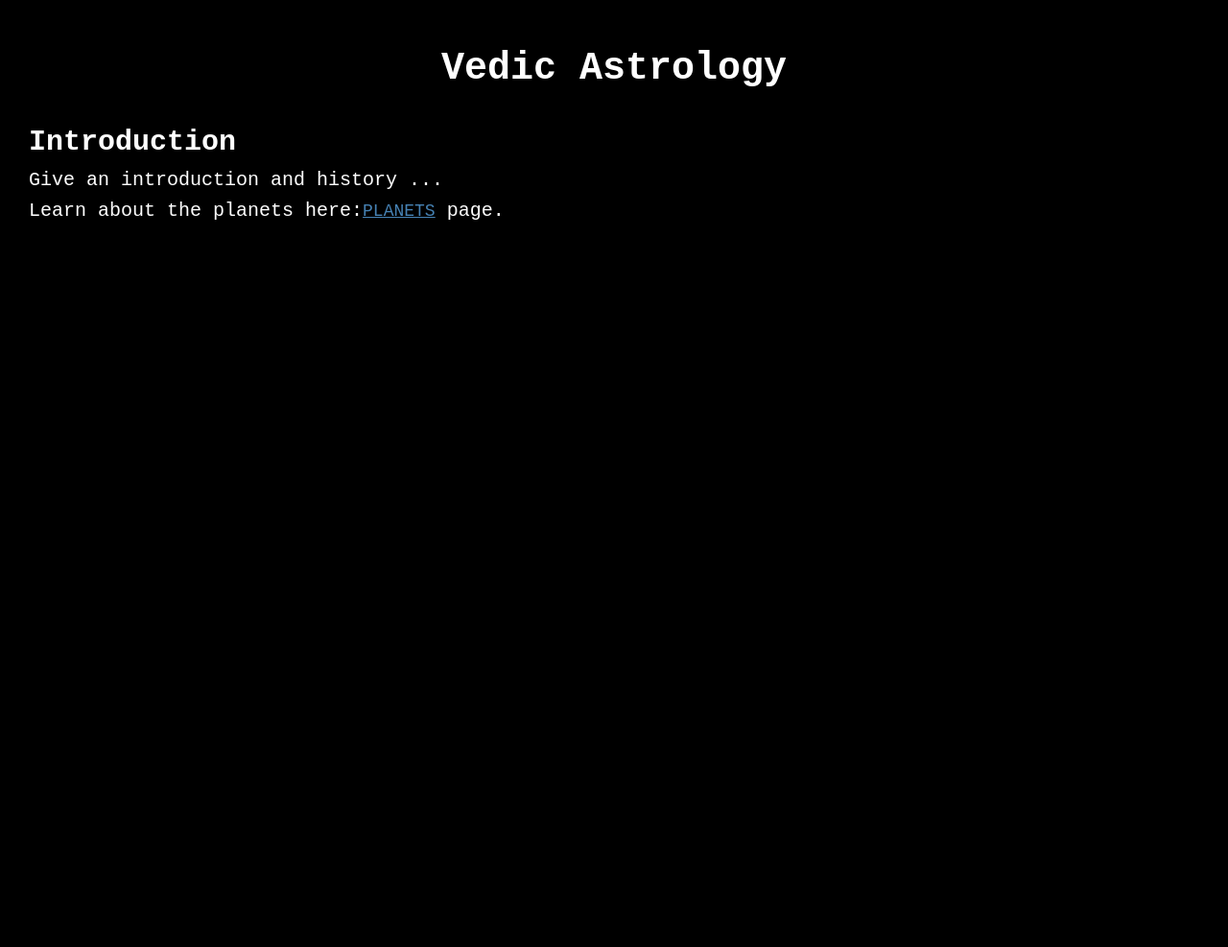
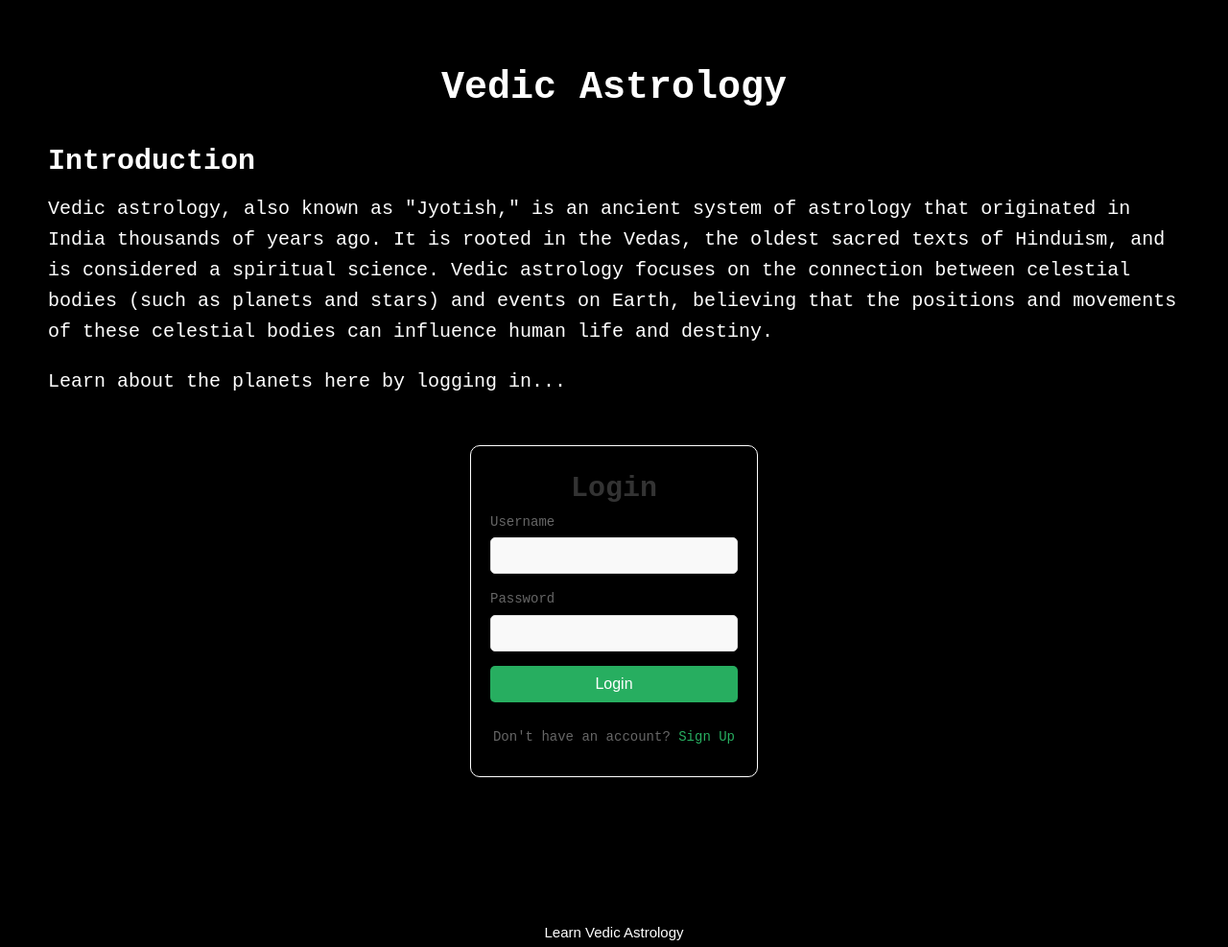
Before and after one commit to mayank-malhotra007/website, a plain HTML site: page index.html in a window 1280 px wide. Shown: the whole page at 96% size. Before the commit the page ends 800 px from the top, so only its background shows below. Drawn offline with Linux system fonts and the light colour scheme.

Commit message:
created login page

```diff
--- a/index.html
+++ b/index.html
@@ -5,6 +5,12 @@
     <meta name="viewport" content="width=device-width, initial-scale=1.0">
     <title>Vedic Astrology</title>
     <link rel="stylesheet" href="styles.css">
+    <style>
+        p{
+            padding-top:10px;
+            margin-bottom: 10px;
+        }
+    </style>
 </head>
 <body>
     <header>
@@ -15,16 +21,37 @@
     <main>
         <section>
             <h2>Introduction</h2>
-            <p>Give an introduction and history ...</p>
-            <p>Learn about the planets here:<a href="planets.html" class="special-link">Planets</a> page.</p>
-
+            <p>
+Vedic astrology, also known as "Jyotish," is an ancient system of astrology that originated in India thousands of years ago. It is rooted in the Vedas, the oldest sacred texts of Hinduism, and is considered a spiritual science. Vedic astrology focuses on the connection between celestial bodies (such as planets and stars) and events on Earth, believing that the positions and movements of these celestial bodies can influence human life and destiny.</p>
+            <p>Learn about the planets here by logging in...</p>
         </section>
 
-
-
-
+        <section>
+          <div class = "container">
+            <div class = "login-container">
+                <h2>Login</h2>
+                <form actions="#">
+                    <div class="input-group">
+                        <label for="username">Username</label>
+                        <input type="text" id="username" name="username" required>
+                    </div>
+                    <div class="input-group">
+                        <label for="password">Password</label>
+                        <input type="password" id="password" name="password" required>
+                    </div>
+                    <button type="submit" class="btn">Login</button>
+                </form>
+                <p class="signup-link">Don't have an account? <a href="#">Sign Up</a></p>
+            </div>
+           </div>
+        </section>
     </main>
 
     <script src="script.js"></script>
+
+    <footer>
+        Learn Vedic Astrology
+    </footer>
+
 </body>
 </html>
--- a/styles.css
+++ b/styles.css
@@ -10,8 +10,10 @@ body {
     line-height: 1.6;
     background-color: #000000;
     color: #FFFFFF;
-    padding: 30px;
+    padding: 50px;
     font-size: 20px;
+    margin:0;
+
 }
 
 header {
@@ -54,11 +56,13 @@ section {
 }
 
 footer {
+
     text-align: center;
-    margin-top: 20px;
-    padding: 10px 0;
-    background-color: #333;
+    margin-top: 150px;
+    padding: px 0;
+    background-color: #FFFFF;
     color: #fff;
+    font-size: 15px;
 }
 
 .special-link {
@@ -70,3 +74,84 @@ footer {
 .special-link:hover {
     color: #4682B4; /* Darker green on hover */
 }
+
+/* Container for the login form */
+.login-container {
+    background: #000000;
+    padding: 20px;
+    border-radius: 10px;
+    box-shadow: 0 2px 10px rgba(0, 0, 0, 0.1);
+    width: 300px;
+    text-align: center;
+    border: 1px solid white;
+    margin-top:30px;
+}
+
+.container{
+  display: grid;
+  place-items: center;
+
+}
+
+/* Heading */
+.login-container h2 {
+    margin-bottom: 0px;
+    color: #333;
+}
+
+/* Styling for input groups */
+.input-group {
+    margin-bottom: 15px;
+    text-align: left;
+}
+
+/* Labels */
+.input-group label {
+    margin-bottom: 5px;
+    display: block;
+    font-size: 14px;
+    color: #666;
+}
+
+/* Inputs */
+.input-group input {
+    width: 100%;
+    padding: 10px;
+    border: 1px solid #ddd;
+    border-radius: 5px;
+    font-size: 14px;
+    background: #f9f9f9;
+}
+
+/* Button styling */
+.btn {
+    width: 100%;
+    padding: 10px;
+    background-color: #27ae60;
+    color: #fff;
+    border: none;
+    border-radius: 5px;
+    cursor: pointer;
+    font-size: 16px;
+    transition: background-color 0.3s ease;
+}
+
+.btn:hover {
+    background-color: #2ecc71;
+}
+
+/* Signup link */
+.signup-link {
+    margin-top: 15px;
+    font-size: 14px;
+    color: #666;
+}
+
+.signup-link a {
+    color: #27ae60;
+    text-decoration: none;
+}
+
+.signup-link a:hover {
+    text-decoration: underline;
+}
```
